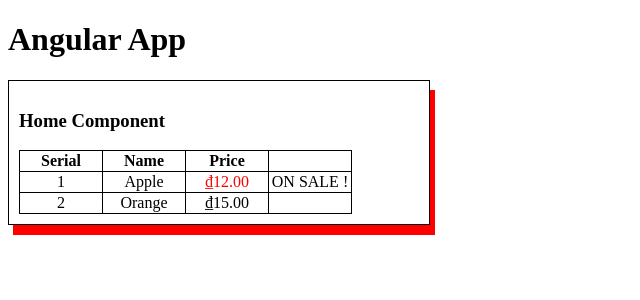
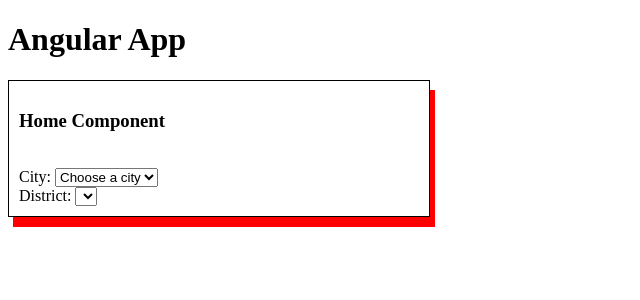
Before and after one commit to cuoigl/Angular-app, an Angular app: page / in a window 1280 px wide. Shown: the top 300 px of the page, without its empty margins (0-640 px from the left). Built offline with nearby package versions, Linux system fonts and the light colour scheme.

Commit message:
ComboBox

```diff
--- a/src/app/home/home.component.html
+++ b/src/app/home/home.component.html
@@ -23,7 +23,7 @@
         <li>{{ (i+1) }}. {{fruit}}</li>
     </div> -->
 
-  <table class="table-collapse">
+  <!-- <table class="table-collapse">
     <tr>
       <th>Serial</th>
       <th>Name</th>
@@ -36,5 +36,15 @@
       <td> <span [ngClass]="{'price-red': fruit.sale}">{{fruit.price | currency: 'VND':'symbol':"1.2"}}</span></td>
       <td>{{fruit.sale | onsale | uppercase}}</td>
     </tr>
-  </table>
+  </table> -->
+  <br />
+  City:
+  <select id="city" (change)="changeCity($event)">
+    <option value="{{ city.city }}" *ngFor="let city of citis">{{ city.city }}</option>
+  </select>
+  <br />
+  District:
+  <select id="district">
+    <option value="" *ngFor="let district of districts">{{ district }}</option>
+  </select>
 </div>
--- a/src/app/home/home.component.ts
+++ b/src/app/home/home.component.ts
@@ -8,20 +8,46 @@
 export class HomeComponent implements OnInit {
   public name = 'Cuoi';
   public age = 15;
+
   public fruits = ['Apple', 'Orange'];
+
   public fruitItems = [
     { name: 'Apple', price: 12, sale: true },
     { name: 'Orange', price: 15, sale: false },
   ];
 
+  public citis = [
+    { city: 'Choose a city', districts: [] },
+    { city: 'Gia Lai', districts: ['Pleiku', 'ChưProng'] },
+    { city: 'Đà Nẵng', districts: ['Cẩm Lệ', 'Ngũ Hành Sơn'] },
+  ];
+
+  public districts : string[] = [];
+
   constructor() {}
 
   ngOnInit(): void {
-    console.log('Fruit = ', this.fruits);
   }
 
   public resetName(): void {
     this.name = '';
     console.log('resetName');
   }
+
+  public changeCity(event: any): void {
+    const city = event.target.value;
+    if (!city) {
+      return;
+    }
+
+    // const search = this.citis.filter((data) => data.city === city);
+    // if ( search && search.length > 0) {
+    //   this.districts = search[0].districts;
+    // }
+
+    this.districts = this.citis.find((data) => data.city === city)?.districts || [];
+  }
+
+
+
 }
```
